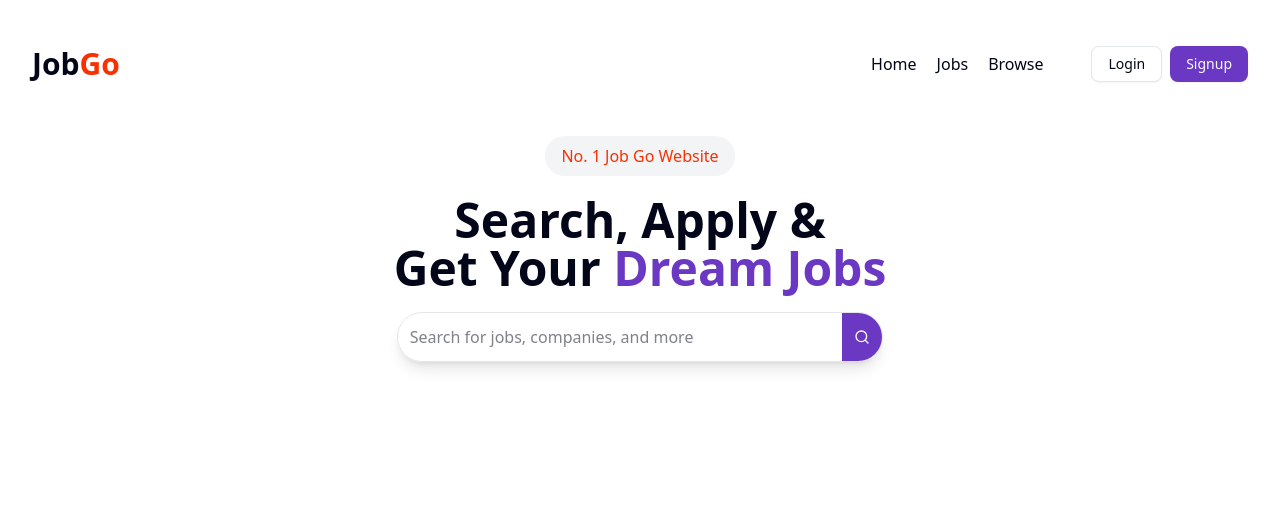
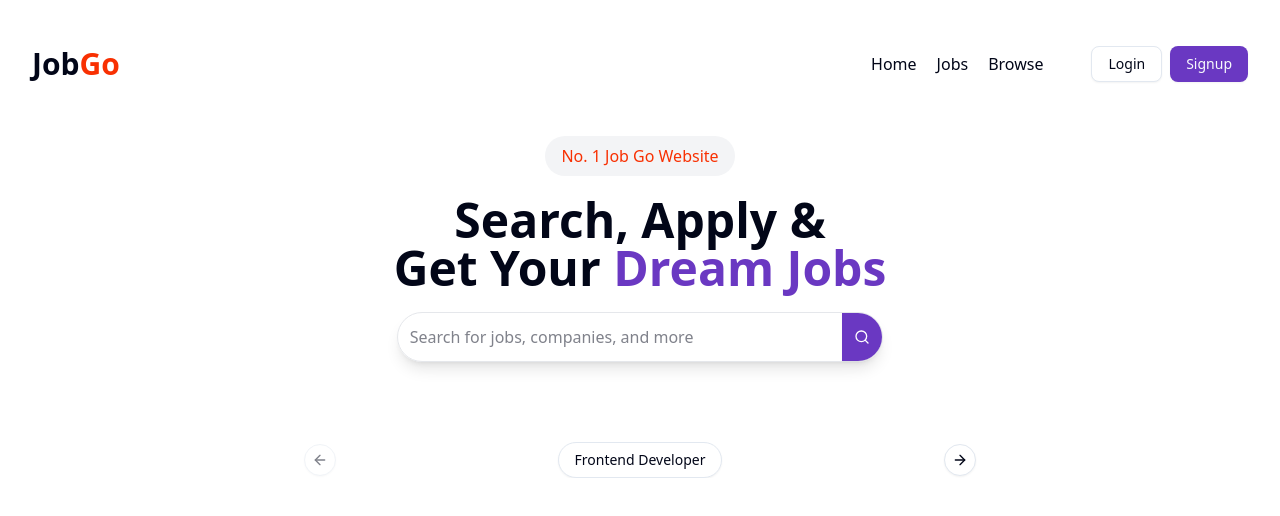
Before and after one commit to nguyendungnd204/jobgo-frontend, a React (Vite) app: page / in a window 1280 px wide. Shown: the top 516 px of the page. Built offline with nearby package versions, Linux system fonts and the light colour scheme; no server answers.

Commit message:
category carousel

```diff
--- a/package.json
+++ b/package.json
@@ -20,6 +20,7 @@
     "axios": "^1.8.4",
     "class-variance-authority": "^0.7.1",
     "clsx": "^2.1.1",
+    "embla-carousel-react": "^8.6.0",
     "lucide-react": "^0.487.0",
     "next-themes": "^0.4.6",
     "react": "^19.0.0",
--- /dev/null
+++ b/src/components/CategoryCarousel.jsx
@@ -0,0 +1,34 @@
+import React from 'react'
+import { Carousel, CarouselContent, CarouselItem, CarouselNext, CarouselPrevious } from './ui/carousel'
+import { Button } from './ui/button'
+
+const category = [
+    "Frontend Developer",
+    "Backend Developer",
+    "Data Science",
+    "Graphic Designer",
+    "Fullstack Developer"
+]
+const CategoryCarousel = () => {
+  return (
+    <div>
+        <Carousel className='w-full max-w-xl mx-auto my-20'>
+            <CarouselContent>
+                {
+                    category.map((cat, index) => (
+                        <CarouselItem className='md:basics-1/2 lg-basics-1/3'>
+                            <Button variant='outline' className='rounded-full'>{cat}</Button>
+
+                        </CarouselItem>
+                    ))
+                }
+            </CarouselContent>
+            <CarouselPrevious/>
+            <CarouselNext/>
+
+        </Carousel>
+    </div>
+  )
+}
+
+export default CategoryCarousel
--- a/src/components/Home.jsx
+++ b/src/components/Home.jsx
@@ -1,14 +1,15 @@
 import React from 'react'
 import Navbar from './shared/Navbar'
 import HeroSection from './HeroSection'
+import CategoryCarousel from './CategoryCarousel'
 
 const Home = () => {
   return (
     <div>
         <Navbar />
         <HeroSection/>
-        {/* <CategoryCarousel/>
-        <LastestJobs/>
+         <CategoryCarousel/>
+        {/*<LastestJobs/>
         <Footer/> */}
     </div>
   )
--- /dev/null
+++ b/src/components/ui/carousel.jsx
@@ -0,0 +1,194 @@
+import * as React from "react"
+import useEmblaCarousel from "embla-carousel-react";
+import { ArrowLeft, ArrowRight } from "lucide-react"
+
+import { cn } from "@/lib/utils"
+import { Button } from "@/components/ui/button"
+
+const CarouselContext = React.createContext(null)
+
+function useCarousel() {
+  const context = React.useContext(CarouselContext)
+
+  if (!context) {
+    throw new Error("useCarousel must be used within a <Carousel />")
+  }
+
+  return context
+}
+
+function Carousel({
+  orientation = "horizontal",
+  opts,
+  setApi,
+  plugins,
+  className,
+  children,
+  ...props
+}) {
+  const [carouselRef, api] = useEmblaCarousel({
+    ...opts,
+    axis: orientation === "horizontal" ? "x" : "y",
+  }, plugins)
+  const [canScrollPrev, setCanScrollPrev] = React.useState(false)
+  const [canScrollNext, setCanScrollNext] = React.useState(false)
+
+  const onSelect = React.useCallback((api) => {
+    if (!api) return
+    setCanScrollPrev(api.canScrollPrev())
+    setCanScrollNext(api.canScrollNext())
+  }, [])
+
+  const scrollPrev = React.useCallback(() => {
+    api?.scrollPrev()
+  }, [api])
+
+  const scrollNext = React.useCallback(() => {
+    api?.scrollNext()
+  }, [api])
+
+  const handleKeyDown = React.useCallback((event) => {
+    if (event.key === "ArrowLeft") {
+      event.preventDefault()
+      scrollPrev()
+    } else if (event.key === "ArrowRight") {
+      event.preventDefault()
+      scrollNext()
+    }
+  }, [scrollPrev, scrollNext])
+
+  React.useEffect(() => {
+    if (!api || !setApi) return
+    setApi(api)
+  }, [api, setApi])
+
+  React.useEffect(() => {
+    if (!api) return
+    onSelect(api)
+    api.on("reInit", onSelect)
+    api.on("select", onSelect)
+
+    return () => {
+      api?.off("select", onSelect)
+    };
+  }, [api, onSelect])
+
+  return (
+    <CarouselContext.Provider
+      value={{
+        carouselRef,
+        api: api,
+        opts,
+        orientation:
+          orientation || (opts?.axis === "y" ? "vertical" : "horizontal"),
+        scrollPrev,
+        scrollNext,
+        canScrollPrev,
+        canScrollNext,
+      }}>
+      <div
+        onKeyDownCapture={handleKeyDown}
+        className={cn("relative", className)}
+        role="region"
+        aria-roledescription="carousel"
+        data-slot="carousel"
+        {...props}>
+        {children}
+      </div>
+    </CarouselContext.Provider>
+  );
+}
+
+function CarouselContent({
+  className,
+  ...props
+}) {
+  const { carouselRef, orientation } = useCarousel()
+
+  return (
+    <div
+      ref={carouselRef}
+      className="overflow-hidden"
+      data-slot="carousel-content">
+      <div
+        className={cn(
+          "flex",
+          orientation === "horizontal" ? "-ml-4" : "-mt-4 flex-col",
+          className
+        )}
+        {...props} />
+    </div>
+  );
+}
+
+function CarouselItem({
+  className,
+  ...props
+}) {
+  const { orientation } = useCarousel()
+
+  return (
+    <div
+      role="group"
+      aria-roledescription="slide"
+      data-slot="carousel-item"
+      className={cn(
+        "min-w-0 shrink-0 grow-0 basis-full",
+        orientation === "horizontal" ? "pl-4" : "pt-4",
+        className
+      )}
+      {...props} />
+  );
+}
+
+function CarouselPrevious({
+  className,
+  variant = "outline",
+  size = "icon",
+  ...props
+}) {
+  const { orientation, scrollPrev, canScrollPrev } = useCarousel()
+
+  return (
+    <Button
+      data-slot="carousel-previous"
+      variant={variant}
+      size={size}
+      className={cn("absolute size-8 rounded-full", orientation === "horizontal"
+        ? "top-1/2 -left-12 -translate-y-1/2"
+        : "-top-12 left-1/2 -translate-x-1/2 rotate-90", className)}
+      disabled={!canScrollPrev}
+      onClick={scrollPrev}
+      {...props}>
+      <ArrowLeft />
+      <span className="sr-only">Previous slide</span>
+    </Button>
+  );
+}
+
+function CarouselNext({
+  className,
+  variant = "outline",
+  size = "icon",
+  ...props
+}) {
+  const { orientation, scrollNext, canScrollNext } = useCarousel()
+
+  return (
+    <Button
+      data-slot="carousel-next"
+      variant={variant}
+      size={size}
+      className={cn("absolute size-8 rounded-full", orientation === "horizontal"
+        ? "top-1/2 -right-12 -translate-y-1/2"
+        : "-bottom-12 left-1/2 -translate-x-1/2 rotate-90", className)}
+      disabled={!canScrollNext}
+      onClick={scrollNext}
+      {...props}>
+      <ArrowRight />
+      <span className="sr-only">Next slide</span>
+    </Button>
+  );
+}
+
+export { Carousel, CarouselContent, CarouselItem, CarouselPrevious, CarouselNext };
```
Also changed, not shown: 1 other file (tests, documents, lock files or other folders).
